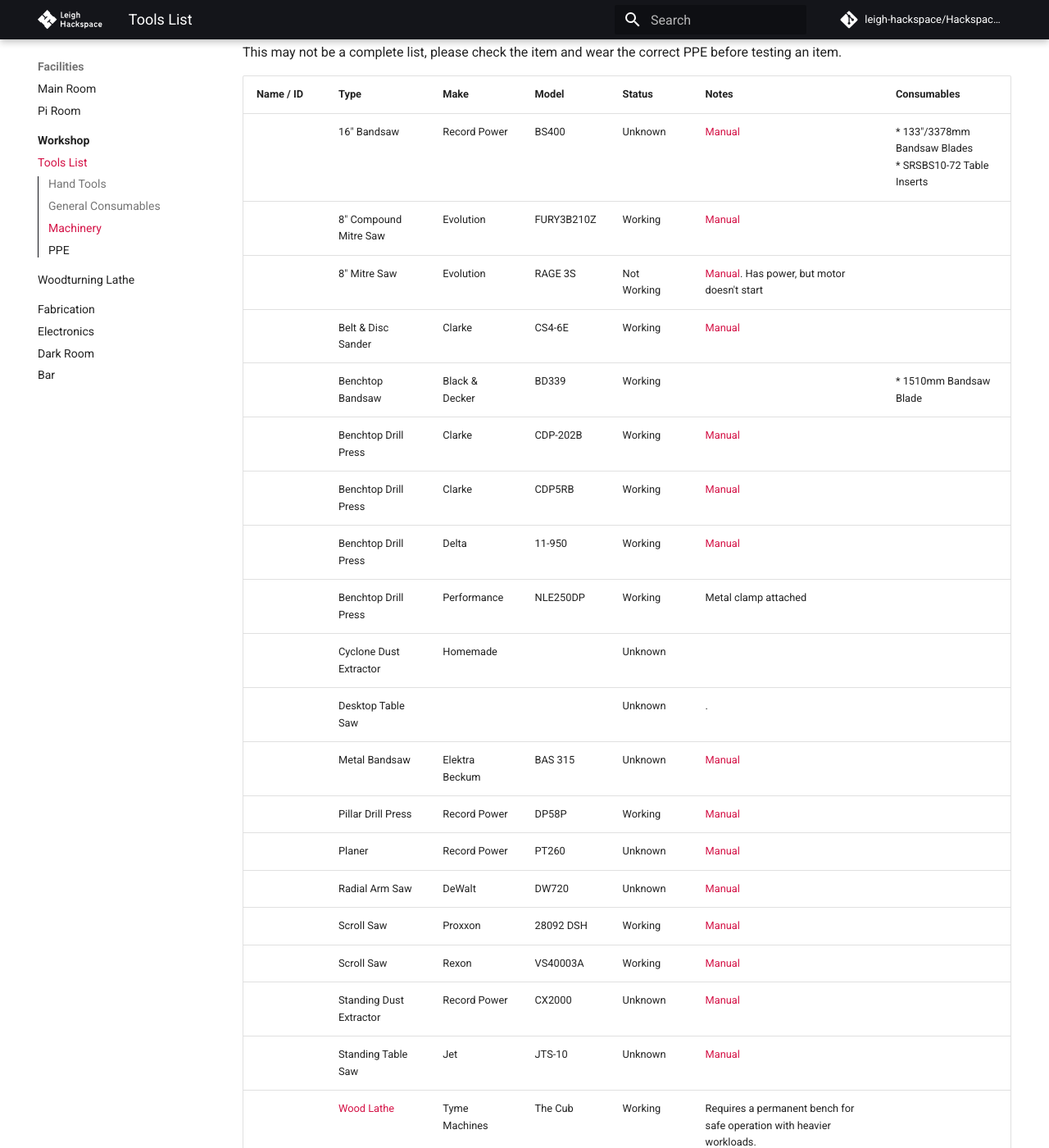
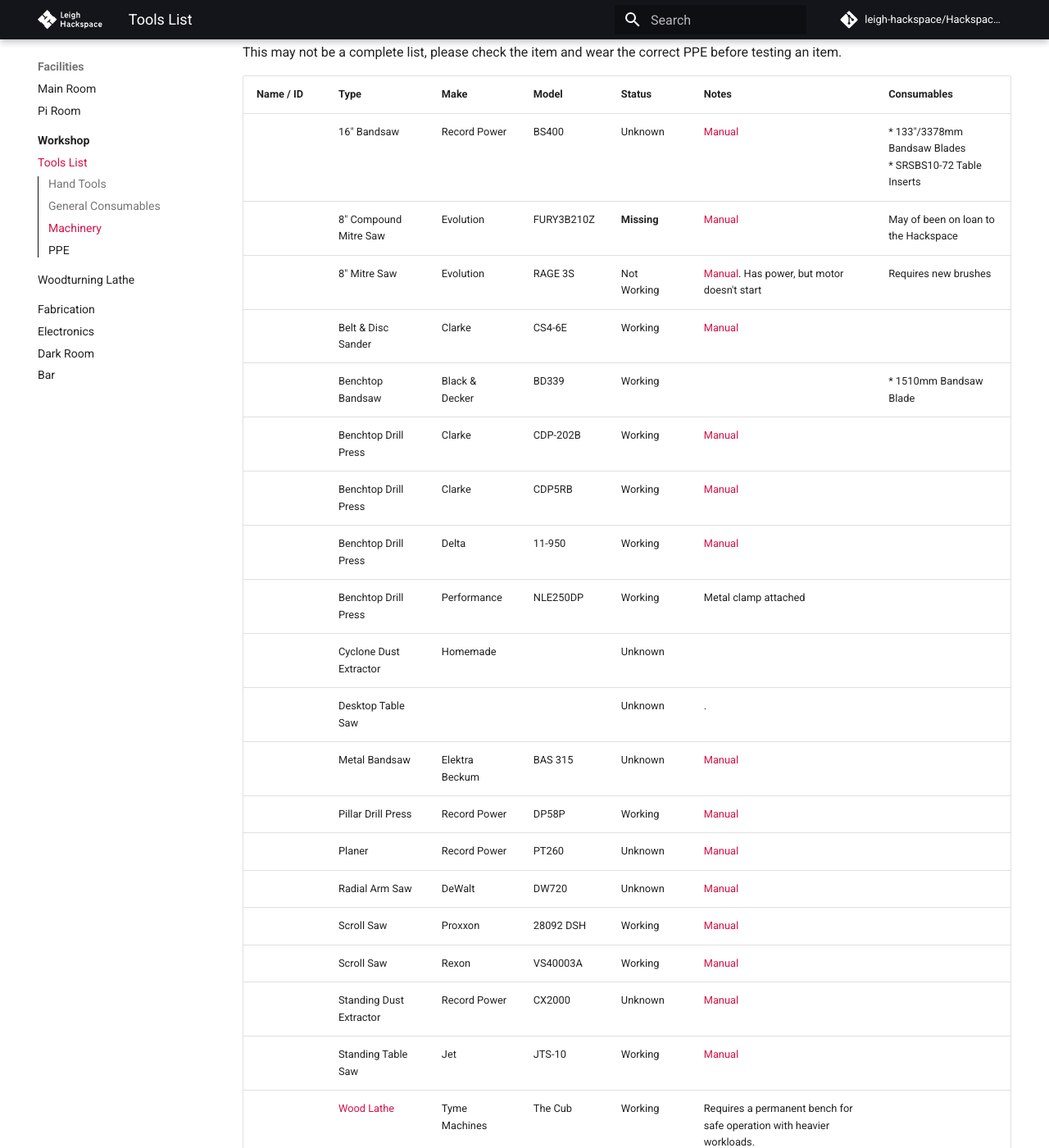
Before and after one commit to leigh-hackspace/HackspaceWiki, an MkDocs documentation site: the page built from docs/facilities/workshop/tool_list.md, in a window 1280 px wide and 1400 px high, scrolled down 869 px. Shown: the whole window at 82% size. Built offline with MkDocs 1.6.1 and Material for MkDocs 9.7.7, drawn with Linux system fonts in a browser that asks for light colours; comment, search, counter and statistics services are not loaded; the version menu is left out.

Commit message:
Update tool_list.md

```diff
--- a/docs/facilities/workshop/tool_list.md
+++ b/docs/facilities/workshop/tool_list.md
@@ -26,8 +26,8 @@
 | Name / ID | Type                               | Make           | Model      | Status      | Notes                                                                      | Consumables                                                |
 | --------- | ---------------------------------- | -------------- | ---------- | ----------- | -------------------------------------------------------------------------- | ---------------------------------------------------------- |
 |           | 16" Bandsaw                        | Record Power   | BS400      | Unknown     | [Manual](manuals/recordpower_bs400.pdf)                                    | * 133"/3378mm Bandsaw Blades<br>* SRSBS10-72 Table Inserts |
-|           | 8" Compound Mitre Saw              | Evolution      | FURY3B210Z | Working     | [Manual](manuals/evolution-fury3b.pdf)                                     |                                                            |
-|           | 8" Mitre Saw                       | Evolution      | RAGE 3S    | Not Working | [Manual](manuals/evolution-rage3s.pdf). Has power, but motor doesn't start |                                                            |
+|           | 8" Compound Mitre Saw              | Evolution      | FURY3B210Z | **Missing** | [Manual](manuals/evolution-fury3b.pdf)                                     | May of been on loan to the Hackspace                       |
+|           | 8" Mitre Saw                       | Evolution      | RAGE 3S    | Not Working | [Manual](manuals/evolution-rage3s.pdf). Has power, but motor doesn't start | Requires new brushes                                       |
 |           | Belt & Disc Sander                 | Clarke         | CS4-6E     | Working     | [Manual](manuals/clarke-cs4-6e.pdf)                                        |                                                            |
 |           | Benchtop Bandsaw                   | Black & Decker | BD339      | Working     |                                                                            | * 1510mm Bandsaw Blade                                     |
 |           | Benchtop Drill Press               | Clarke         | CDP-202B   | Working     | [Manual](manuals/clarke-cdp-202b.pdf)                                      |                                                            |
@@ -43,7 +43,7 @@
 |           | Scroll Saw                         | Proxxon        | 28092 DSH  | Working     | [Manual](manuals/proxxon-28092-dsh.pdf)                                    |                                                            |
 |           | Scroll Saw                         | Rexon          | VS40003A   | Working     | [Manual](manuals/rexon-vs4003a.pdf)                                        |                                                            |
 |           | Standing Dust Extractor            | Record Power   | CX2000     | Unknown     | [Manual](manuals/recordpower-cx2000.pdf)                                   |                                                            |
-|           | Standing Table Saw                 | Jet            | JTS-10     | Unknown     | [Manual](manuals/jet-jts10.pdf)                                            |                                                            |
+|           | Standing Table Saw                 | Jet            | JTS-10     | Working     | [Manual](manuals/jet-jts10.pdf)                                            |                                                            |
 |           | [Wood Lathe](woodturning_lathe.md) | Tyme Machines  | The Cub    | Working     | Requires a permanent bench for safe operation with heavier workloads.      |                                                            |
 
 
```
Also changed, not shown: other parts of docs/facilities/workshop/tool_list.md (+1 -0 lines).
